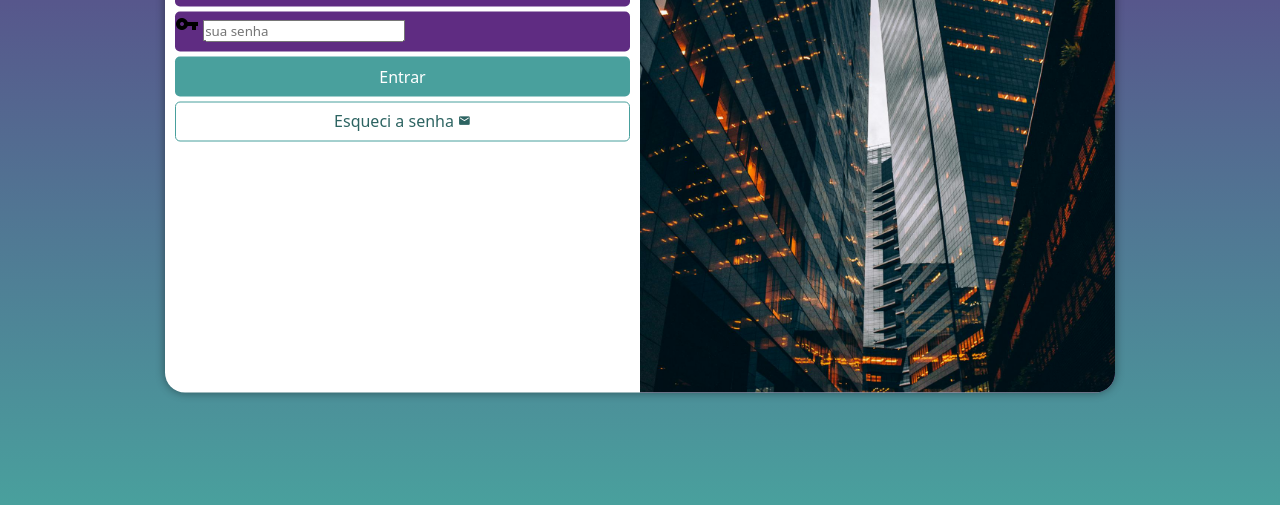
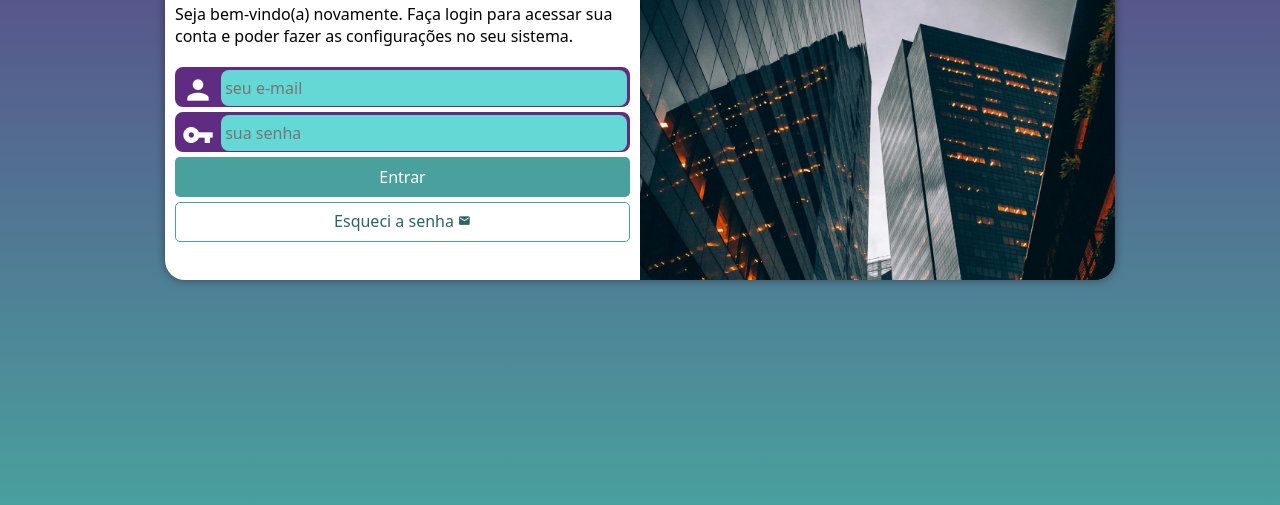
Before and after one commit to vituhh/projeto-login, a plain HTML site: page index.html in a window 1280 px wide. Shown: the part 295-800 px from the top of the page. Drawn offline with Linux system fonts and the light colour scheme.

Commit message:
Finalizei o formulário

```diff
--- a/estilos/mediaquery.css
+++ b/estilos/mediaquery.css
@@ -8,6 +8,7 @@
 
     section#login{
         width: 80vw;
+        height: 280px;
     }
 
     section#login > div#imagem{
@@ -29,6 +30,7 @@
 
     section#login{
         width: 950px;
+        height: 350px;
     }
 
     section#login > div#imagem{
@@ -45,6 +47,7 @@
         font-size: 2em;
     }
     div#form > p{
-        font-size: 1.2em;
+        font-size: 1em;
+        margin: 20px 0px;
     }
 }
--- a/estilos/style.css
+++ b/estilos/style.css
@@ -29,7 +29,6 @@ section#login{
     position: absolute;
     top: 50%;
     left: 50%;
-    transform: translate(-50%, -50%); /* Esta sessão é utilizada para posicionar o login no meio da tela */
 
     overflow: hidden; /* Tudo que estiver fora da borda será deletado */
 
@@ -39,6 +38,7 @@ section#login{
     border-radius: 20px;
     box-shadow: 0px 0px 10px rgba(0, 0, 0, 0.421);
 
+    transform: translate(-50%, -50%);
     transition: width 0.3s, height 0.3s;
     transition-timing-function: ease;
 }
@@ -68,11 +68,32 @@ form > div.campo{
     display: block;
     width: 100%;
     height: 40px;
-    border-radius: 5px;
+    border-radius: 8px;
     margin: 5px 0px;
+    border: 2px solid #5f2c82;
 }
 div.campo label{
     display: none;
+}
+div.campo > i{
+    color: white;
+    font-size: 2em;
+    width: 40px;
+    padding: 5px;
+}
+div.campo > input{
+    background-color: #64d8d5;
+    font-size: 1em;
+    width: calc(100% - 45px);
+    height: 100%;
+    border: 0px;
+    border-radius: 8px;
+    padding: 4px;
+    transform: translateY(-12px);
+}
+div.campo > input:focus-within{
+    background-color: white;
+    border: none;
 }
 
 form > input[type="submit"]{
```
